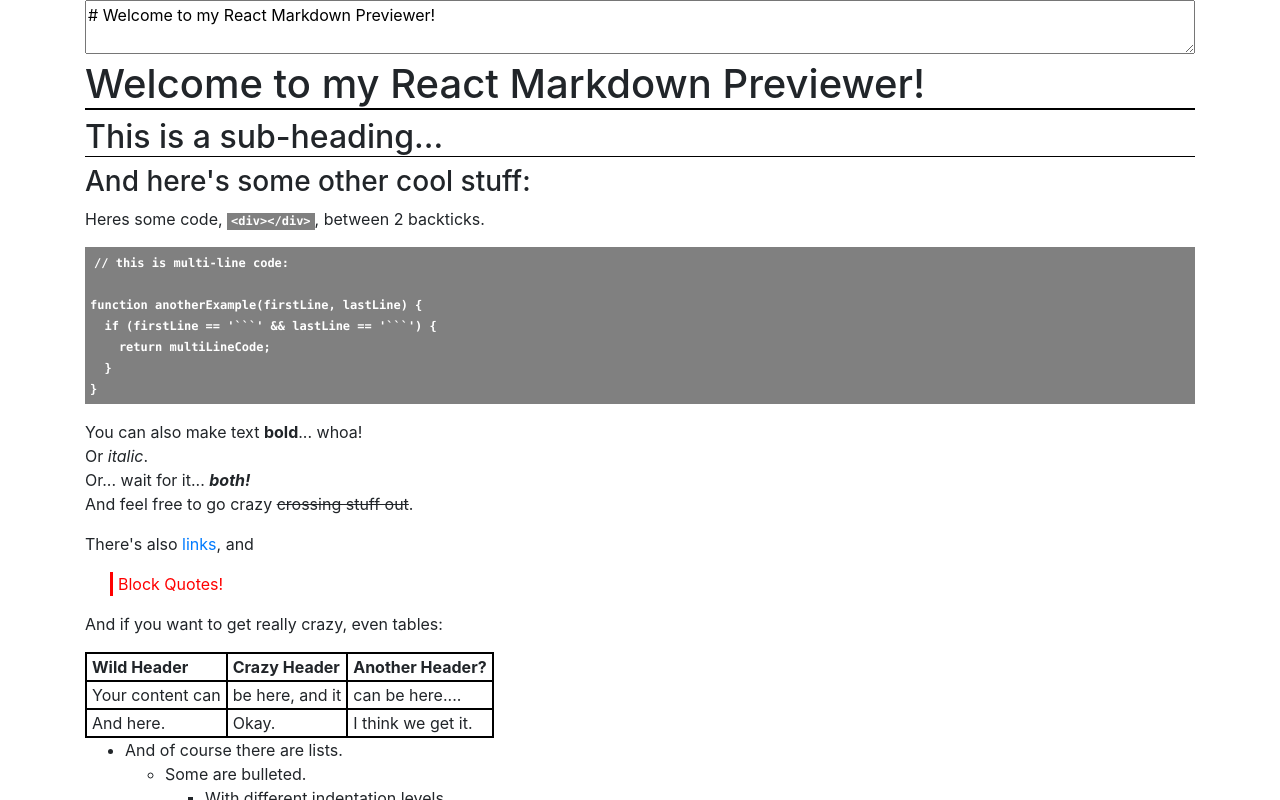
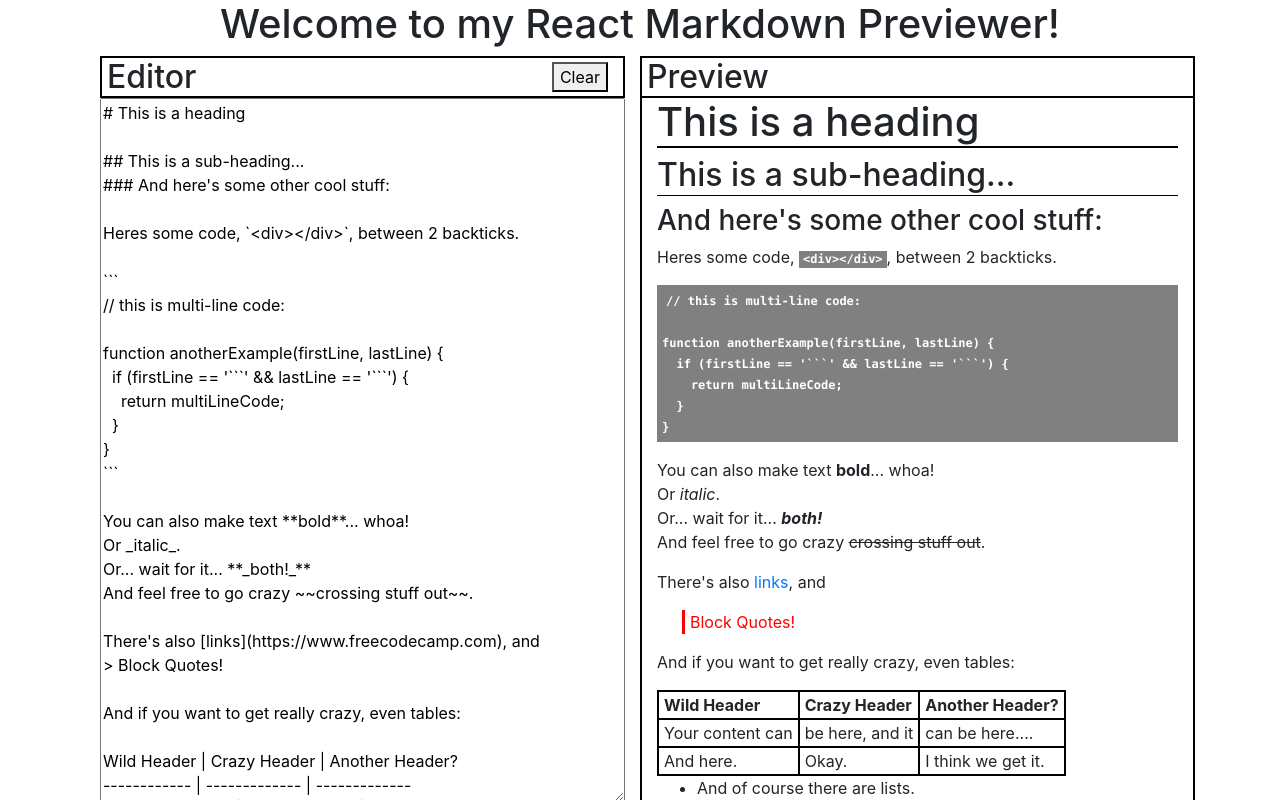
Before and after one commit to Al3busse/Markdown-Previewer, a React (Create React App) app: page / in a window 1280 px wide. Shown: the top 800 px of the page. Built offline with nearby package versions, Linux system fonts and the light colour scheme.

Commit message:
added flex and resposivness

```diff
--- a/src/App.js
+++ b/src/App.js
@@ -10,7 +10,7 @@
   breaks: true,
 });
 
-const placeholder = `# Welcome to my React Markdown Previewer!
+const placeholder = `# This is a heading
 
 ## This is a sub-heading...
 ### And here's some other cool stuff:
@@ -68,7 +68,17 @@
 
   render() {
     return (
-      <Container>
+      <Container
+        style={{
+          display: "flex",
+          flexWrap: "wrap",
+          margin: "auto",
+          justifyContent: "space-around",
+        }}
+      >
+        <h1 style={{ width: "100%", textAlign: "center" }}>
+          Welcome to my React Markdown Previewer!
+        </h1>
         <Editor editorText={this.state.text} />
         <Previewer previewText={this.state.text} />
       </Container>
--- a/src/components/editor/Editor.js
+++ b/src/components/editor/Editor.js
@@ -1,11 +1,29 @@
 import React from "react";
 import "./Editor.css";
+import { Row } from "react-bootstrap";
+import { Col } from "react-bootstrap";
 
 const Editor = (props) => {
   return (
-    <div>
-      <textarea id='editor'>{props.editorText}</textarea>
-    </div>
+    <Col sm={6} xs={12}>
+      <Row
+        style={{
+          position: "relative",
+          border: "2px solid black",
+          margin: "auto",
+        }}
+      >
+        <h2 style={{ margin: "auto auto auto 5px" }}>Editor</h2>
+        <button style={{ margin: "auto 15px auto auto" }}>Clear</button>
+      </Row>
+
+      <textarea
+        style={{ minHeight: "88vh", minWidth: "50%", overflowY: "visible" }}
+        id='editor'
+      >
+        {props.editorText}
+      </textarea>
+    </Col>
   );
 };
 
--- a/src/components/previewer/Previewer.js
+++ b/src/components/previewer/Previewer.js
@@ -1,6 +1,8 @@
 import React from "react";
 import "./Previewer.scss";
 import marked from "marked";
+import { Row } from "react-bootstrap";
+import { Col } from "react-bootstrap";
 
 marked.setOptions({
   renderer: new marked.Renderer(),
@@ -9,12 +11,24 @@
 
 const Previewer = (props) => {
   return (
-    <div
-      id='preview'
-      dangerouslySetInnerHTML={{
-        __html: marked(props.previewText),
-      }}
-    ></div>
+    <Col sm={6} xs={12} style={{ border: "2px solid black", padding: "0px" }}>
+      <Row
+        style={{
+          position: "relative",
+          borderBottom: "2px solid black",
+          margin: "auto",
+        }}
+      >
+        <h2 style={{ margin: "auto auto auto 5px" }}>Preview</h2>
+      </Row>
+      <div
+        style={{ overflowX: "scroll", padding: "0px 15px 0px 15px" }}
+        id='preview'
+        dangerouslySetInnerHTML={{
+          __html: marked(props.previewText),
+        }}
+      />
+    </Col>
   );
 };
 
```
